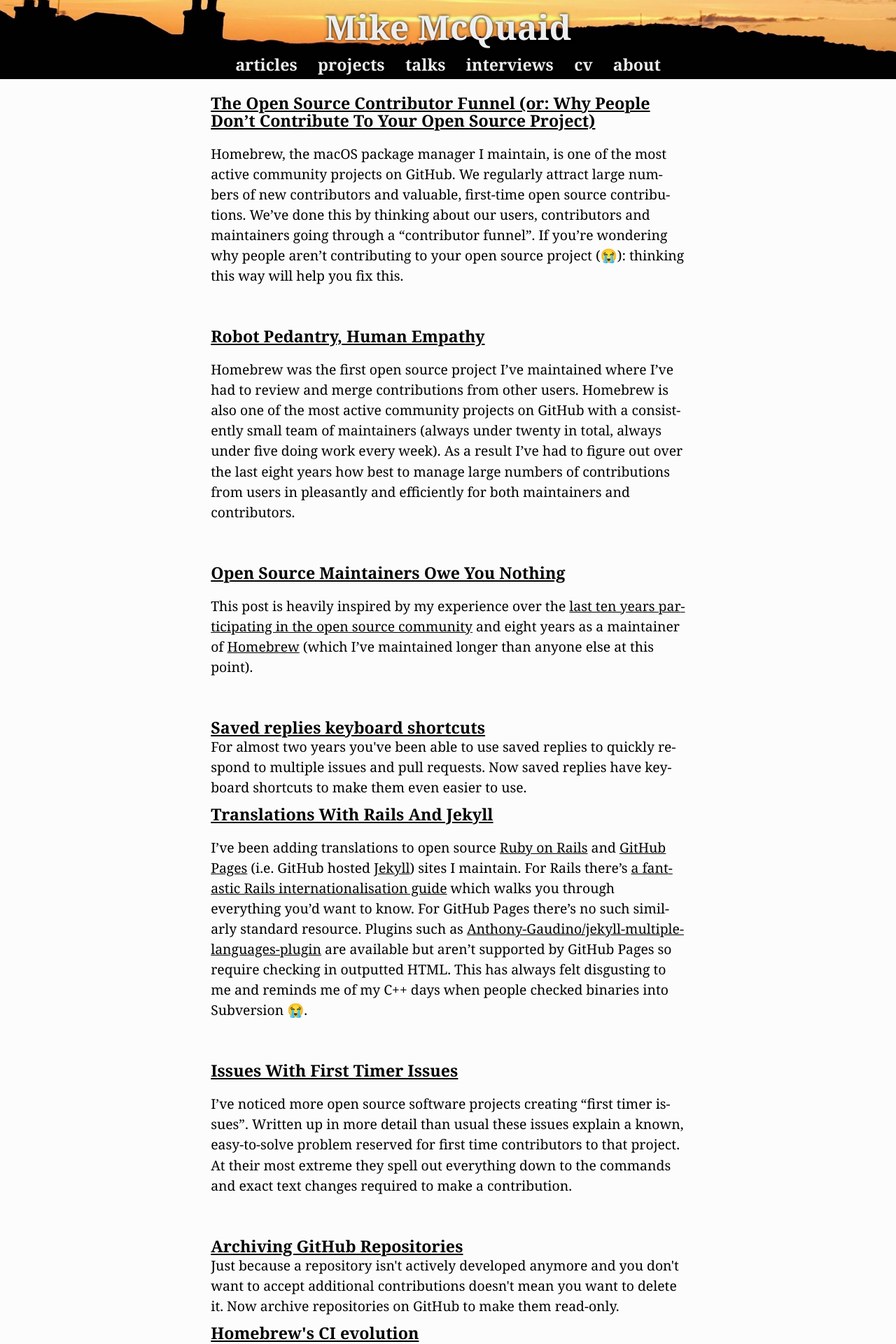
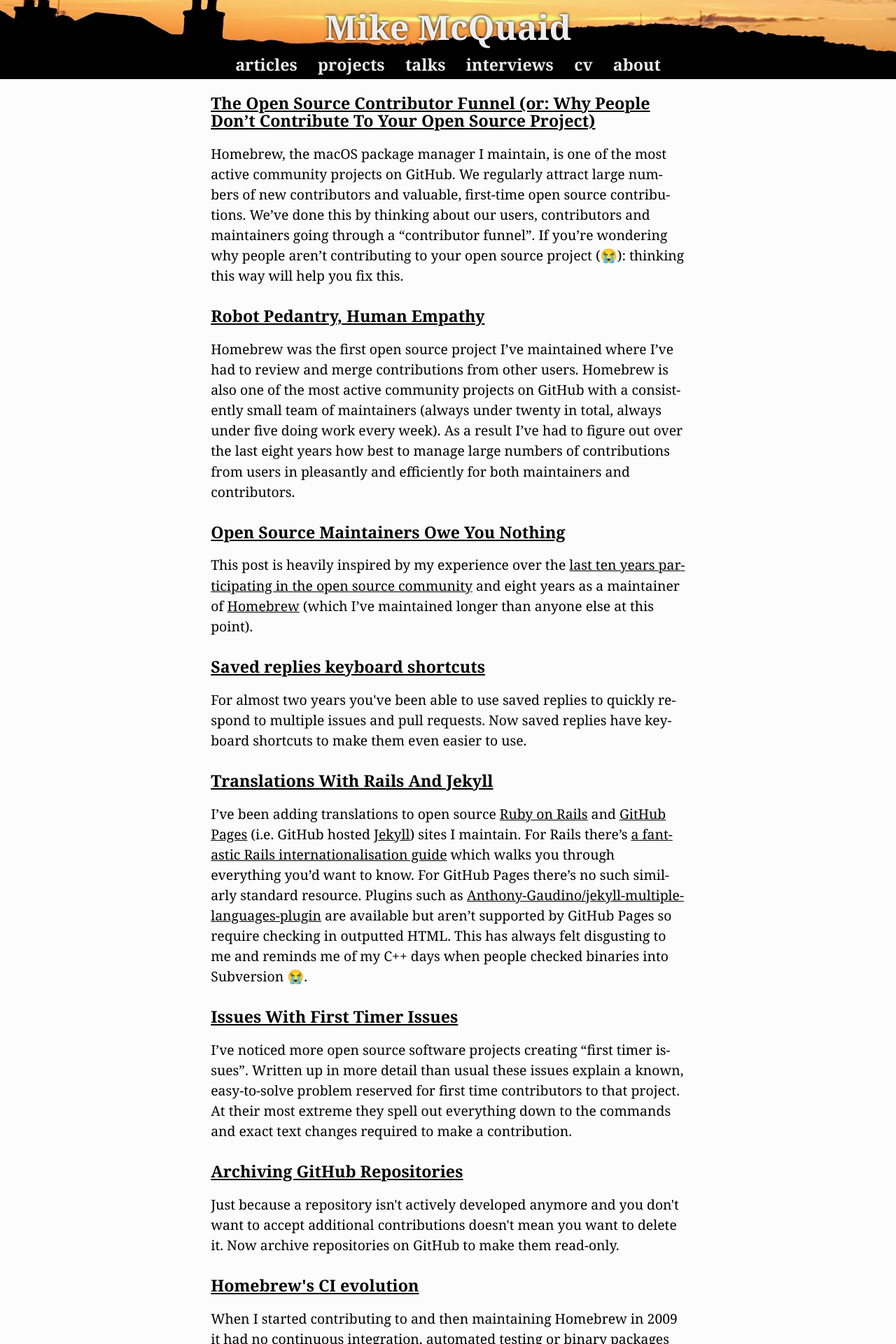
Before and after one commit to MikeMcQuaid/mikemcquaid.com, a Jekyll site: the page built from index.html, in a window 1280 px wide. Shown: the top 1920 px of the page at 70% size. Built offline with Jekyll 4.4.1, drawn with Linux system fonts in a browser that asks for light colours.

Commit message:
index: better format non-paragraph excerpts.

```diff
--- a/index.html
+++ b/index.html
@@ -12,8 +12,13 @@ redirect_from:
         {{ post.title }}
       </h2>
     </a>
-    <span>{{ post.excerpt }}</span>
-    <br/>
+    <span>
+      {% if post.excerpt contains "<p>" %}
+        {{ post.excerpt }}
+      {% else %}
+        <p>{{ post.excerpt }}</p>
+      {% endif %}
+    </span>
     <div class="clearboth"></div>
   </li>
 {% endfor %}
```
